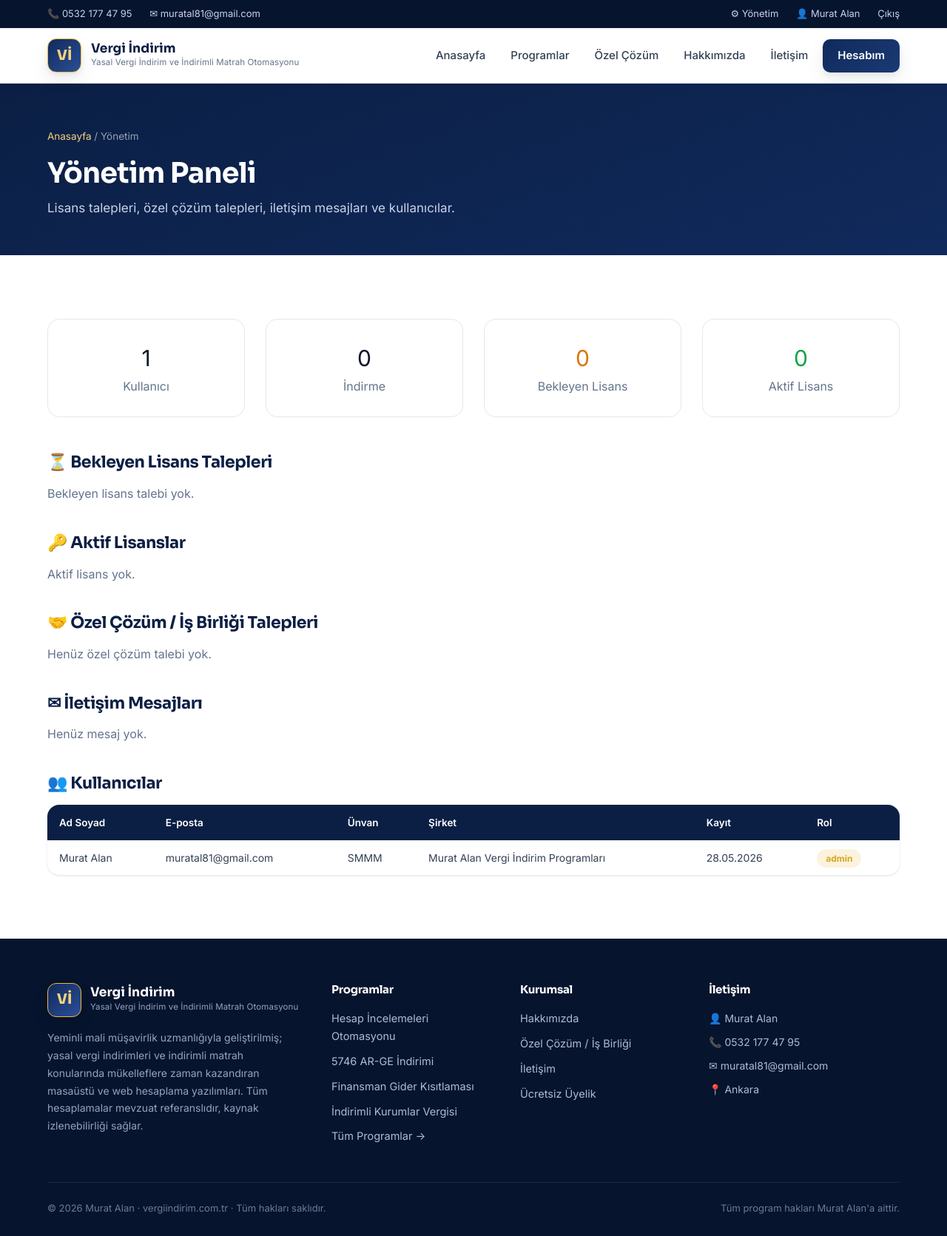
After one commit to muratal81/vergiindirim-portal, a Flask app: page /admin in a window 1280 px wide. The commit adds this page. Shown: the whole page at 74% size. Run offline with Flask 3, Linux system fonts and the light colour scheme; a user stored in the database is signed in; data comes from the database, SQL or seed files in the repository; data that the repository does not hold is empty.

Commit message:
Etik temizlik + Admin paneli + Lisans/onay/1yil mekanizmasi
- 'Tam Tasdik' ve 'YMM tasdiki' ifadeleri kaldirildi (etik - SMMM icin uygun degil)
  -> 'Hesap Incelemeleri Otomasyonu' / 'mali musavirlik uzmanligi'
- fix_legacy_texts(): mevcut DB kayitlarini da gunceller
- Admin sifresi Gsm6287289. (sync_admin_sifre ile mevcut admin'e uygulanir)
- License modeli: onay mekanizmasi + 1 yil gecerlilik + lisans anahtari
- /lisans-talep, /api/lisans-dogrula (program tarafi cagiracak)
- Admin paneli /admin: bekleyen/aktif lisanslar, ozel cozum talepleri,
  iletisim mesajlari, kullanicilar + onaylama islemleri
- Panel: kullanici lisanslarini ve anahtarlarini gorur
- CollabRequest + ContactMessage + License tablolari (db.create_all)

```diff
--- a/app.py
+++ b/app.py
@@ -18,9 +18,29 @@ from flask import (Flask, render_template, request, redirect, url_for, flash,
 from flask_login import (LoginManager, login_user, logout_user, login_required,
                          current_user)
 
+import uuid
+import functools
+from datetime import timedelta
+from flask import jsonify
+
 from config import Config, DOWNLOADS_DIR
 from models import (db, User, Program, ProgramOzellik, Download, Order,
-                    CollabRequest, ContactMessage, seed_programs, seed_admin)
+                    License, CollabRequest, ContactMessage, seed_programs, seed_admin)
+
+
+def _yeni_lisans_anahtari() -> str:
+    """XXXX-XXXX-XXXX-XXXX formatinda benzersiz lisans anahtari."""
+    h = uuid.uuid4().hex.upper()[:16]
+    return "-".join(h[i:i+4] for i in range(0, 16, 4))
+
+
+def admin_required(f):
+    @functools.wraps(f)
+    def wrapper(*args, **kwargs):
+        if not current_user.is_authenticated or not current_user.is_admin:
+            abort(403)
+        return f(*args, **kwargs)
+    return wrapper
 
 
 def create_app() -> Flask:
@@ -85,17 +105,18 @@ def create_app() -> Flask:
         if not program.indirme_dosyasi:
             flash("İndirme dosyası bulunamadı.", "danger")
             return redirect(url_for("program_detay", slug=slug))
-        # Ucretliyse siparis yapilmis olmali (simdilik ucretsiz davraniyoruz)
+
+        # Ucretli programlar lisans (onay + 1 yil gecerlilik) gerektirir
         if not program.ucretsiz:
-            siparis = Order.query.filter_by(
-                user_id=current_user.id, program_id=program.id, durum="odendi"
-            ).first()
-            if not siparis:
+            lisans = (License.query
+                      .filter_by(user_id=current_user.id, program_id=program.id, durum="aktif")
+                      .order_by(License.bitis.desc()).first())
+            if not lisans or not lisans.gecerli_mi:
                 flash(
-                    f"Bu program ücretlidir ({program.fiyat:,.0f}₺). Lütfen önce satın alın.",
-                    "warning"
+                    "Bu program ücretli olup lisans gerektirir. Lütfen lisans talep edin; "
+                    "talebiniz onaylandığında indirme aktifleşecektir.", "warning"
                 )
-                return redirect(url_for("siparis", slug=slug))
+                return redirect(url_for("lisans_talep", slug=slug))
 
         # Indirme kaydi
         dl = Download(user_id=current_user.id, program_id=program.id, ip=request.remote_addr)
@@ -104,23 +125,56 @@ def create_app() -> Flask:
         db.session.commit()
         return send_from_directory(str(DOWNLOADS_DIR), program.indirme_dosyasi, as_attachment=True)
 
-    @app.route("/siparis/<slug>")
+    @app.route("/lisans-talep/<slug>")
     @login_required
-    def siparis(slug):
+    def lisans_talep(slug):
         program = Program.query.filter_by(slug=slug).first_or_404()
         if program.ucretsiz:
             return redirect(url_for("indir", slug=slug))
-        # Mevcut bekleyen siparis var mi?
-        mevcut = Order.query.filter_by(user_id=current_user.id, program_id=program.id).first()
-        if not mevcut:
-            yeni = Order(user_id=current_user.id, program_id=program.id, tutar=program.fiyat)
+        # Zaten aktif lisans var mi?
+        aktif = License.query.filter_by(
+            user_id=current_user.id, program_id=program.id, durum="aktif").first()
+        if aktif and aktif.gecerli_mi:
+            flash("Bu program için zaten geçerli bir lisansınız var.", "info")
+            return redirect(url_for("panel"))
+        # Bekleyen talep var mi?
+        bekleyen = License.query.filter_by(
+            user_id=current_user.id, program_id=program.id, durum="bekliyor").first()
+        if not bekleyen:
+            yeni = License(user_id=current_user.id, program_id=program.id, durum="bekliyor")
             db.session.add(yeni)
             db.session.commit()
         flash(
-            f"Sipariş alındı. Ödeme bilgileri için lütfen {app.config['SITE_TELEFON']} numarasından bizimle iletişime geçin.",
-            "info"
+            f"Lisans talebiniz alındı. Onay ve ödeme bilgileri için {app.config['SITE_TELEFON']} "
+            "numarasından iletişime geçebilirsiniz. Onaylandığında programı indirebilirsiniz.",
+            "success"
         )
         return redirect(url_for("panel"))
+
+    # ----- LISANS DOGRULAMA API (program tarafi cagirir) -----
+    @app.route("/api/lisans-dogrula", methods=["POST", "GET"])
+    def api_lisans_dogrula():
+        anahtar = (request.values.get("anahtar") or "").strip().upper()
+        if not anahtar:
+            return jsonify({"gecerli": False, "mesaj": "Anahtar gönderilmedi."}), 400
+        lisans = License.query.filter_by(anahtar=anahtar).first()
+        if not lisans:
+            return jsonify({"gecerli": False, "mesaj": "Lisans anahtarı bulunamadı."}), 404
+        # Suresi gecmisse durumu guncelle
+        if lisans.durum == "aktif" and lisans.bitis and lisans.bitis < datetime.utcnow():
+            lisans.durum = "suresi_doldu"
+        lisans.son_dogrulama = datetime.utcnow()
+        db.session.commit()
+        return jsonify({
+            "gecerli": lisans.gecerli_mi,
+            "durum": lisans.durum,
+            "program": lisans.program.ad if lisans.program else "",
+            "baslangic": lisans.baslangic.strftime("%d.%m.%Y") if lisans.baslangic else None,
+            "bitis": lisans.bitis.strftime("%d.%m.%Y") if lisans.bitis else None,
+            "kalan_gun": lisans.kalan_gun,
+            "kullanici": lisans.user.ad_soyad if lisans.user else "",
+            "mesaj": "Lisans geçerli." if lisans.gecerli_mi else "Lisans geçersiz veya süresi dolmuş.",
+        })
 
     @app.route("/hakkimizda")
     def hakkimizda():
@@ -244,11 +298,77 @@ def create_app() -> Flask:
             Download.query.filter_by(user_id=current_user.id)
             .order_by(Download.tarih.desc()).limit(20).all()
         )
-        siparisler = (
-            Order.query.filter_by(user_id=current_user.id)
-            .order_by(Order.tarih.desc()).all()
+        lisanslar = (
+            License.query.filter_by(user_id=current_user.id)
+            .order_by(License.talep_tarihi.desc()).all()
         )
-        return render_template("panel.html", indirmeler=indirmeler, siparisler=siparisler)
+        prog_map = {p.id: p for p in Program.query.all()}
+        return render_template("panel.html", indirmeler=indirmeler,
+                               lisanslar=lisanslar, prog_map=prog_map)
+
+    # ------------------ ADMIN PANELI ----------------------
+    @app.route("/admin")
+    @admin_required
+    def admin():
+        bekleyen_lisans = License.query.filter_by(durum="bekliyor").order_by(License.talep_tarihi.desc()).all()
+        aktif_lisans = License.query.filter_by(durum="aktif").order_by(License.bitis.asc()).all()
+        talepler = CollabRequest.query.order_by(CollabRequest.tarih.desc()).limit(50).all()
+        mesajlar = ContactMessage.query.order_by(ContactMessage.tarih.desc()).limit(50).all()
+        kullanicilar = User.query.order_by(User.kayit_tarihi.desc()).all()
+        prog_map = {p.id: p for p in Program.query.all()}
+        istatistik = {
+            "kullanici": User.query.count(),
+            "indirme": Download.query.count(),
+            "bekleyen_lisans": len(bekleyen_lisans),
+            "aktif_lisans": len(aktif_lisans),
+            "talep": CollabRequest.query.filter_by(durum="yeni").count(),
+            "mesaj": ContactMessage.query.filter_by(durum="yeni").count(),
+        }
+        return render_template("admin.html", bekleyen_lisans=bekleyen_lisans,
+                               aktif_lisans=aktif_lisans, talepler=talepler,
+                               mesajlar=mesajlar, kullanicilar=kullanicilar,
+                               prog_map=prog_map, istatistik=istatistik)
+
+    @app.route("/admin/lisans/<int:lid>/onayla")
+    @admin_required
+    def admin_lisans_onayla(lid):
+        lisans = License.query.get_or_404(lid)
+        lisans.anahtar = _yeni_lisans_anahtari()
+        lisans.durum = "aktif"
+        lisans.baslangic = datetime.utcnow()
+        lisans.bitis = datetime.utcnow() + timedelta(days=365)  # 1 yil
+        lisans.onaylayan = current_user.email
+        lisans.onay_tarihi = datetime.utcnow()
+        db.session.commit()
+        flash(f"Lisans onaylandı. Anahtar: {lisans.anahtar} (1 yıl geçerli)", "success")
+        return redirect(url_for("admin"))
+
+    @app.route("/admin/lisans/<int:lid>/iptal")
+    @admin_required
+    def admin_lisans_iptal(lid):
+        lisans = License.query.get_or_404(lid)
+        lisans.durum = "iptal"
+        db.session.commit()
+        flash("Lisans iptal edildi.", "info")
+        return redirect(url_for("admin"))
+
+    @app.route("/admin/talep/<int:tid>/kapat")
+    @admin_required
+    def admin_talep_kapat(tid):
+        t = CollabRequest.query.get_or_404(tid)
+        t.durum = "gorusuldu"
+        db.session.commit()
+        flash("Talep 'görüşüldü' olarak işaretlendi.", "info")
+        return redirect(url_for("admin"))
+
+    @app.route("/admin/mesaj/<int:mid>/kapat")
+    @admin_required
+    def admin_mesaj_kapat(mid):
+        m = ContactMessage.query.get_or_404(mid)
+        m.durum = "okundu"
+        db.session.commit()
+        flash("Mesaj 'okundu' olarak işaretlendi.", "info")
+        return redirect(url_for("admin"))
 
     return app
 
--- /dev/null
+++ b/templates/admin.html
@@ -0,0 +1,132 @@
+{% extends "base.html" %}
+{% block title %}Yönetim Paneli — {{ SITE_ADI }}{% endblock %}
+
+{% block content %}
+<div class="page-head">
+  <div class="container">
+    <div class="breadcrumb"><a href="{{ url_for('index') }}">Anasayfa</a> / Yönetim</div>
+    <h1>Yönetim Paneli</h1>
+    <p>Lisans talepleri, özel çözüm talepleri, iletişim mesajları ve kullanıcılar.</p>
+  </div>
+</div>
+
+<section class="block">
+  <div class="container">
+
+    <!-- ISTATISTIK -->
+    <div class="grid grid-4" style="margin-bottom:48px;">
+      <div class="prog-card" style="text-align:center;"><div class="ds-price" style="font-size:30px;">{{ istatistik.kullanici }}</div><div class="muted">Kullanıcı</div></div>
+      <div class="prog-card" style="text-align:center;"><div class="ds-price" style="font-size:30px;">{{ istatistik.indirme }}</div><div class="muted">İndirme</div></div>
+      <div class="prog-card" style="text-align:center;"><div class="ds-price" style="font-size:30px;color:var(--warning);">{{ istatistik.bekleyen_lisans }}</div><div class="muted">Bekleyen Lisans</div></div>
+      <div class="prog-card" style="text-align:center;"><div class="ds-price" style="font-size:30px;color:var(--success);">{{ istatistik.aktif_lisans }}</div><div class="muted">Aktif Lisans</div></div>
+    </div>
+
+    <!-- BEKLEYEN LISANS TALEPLERI -->
+    <h2 style="font-size:22px;margin-bottom:16px;">⏳ Bekleyen Lisans Talepleri</h2>
+    {% if bekleyen_lisans %}
+    <table class="tbl" style="margin-bottom:40px;">
+      <thead><tr><th>Kullanıcı</th><th>Program</th><th>Talep Tarihi</th><th>İşlem</th></tr></thead>
+      <tbody>
+        {% for l in bekleyen_lisans %}
+        <tr>
+          <td>{{ l.user.ad_soyad }}<br><small class="muted">{{ l.user.email }} · {{ l.user.telefon or '-' }}</small></td>
+          <td>{{ prog_map[l.program_id].ad if l.program_id in prog_map else l.program_id }}</td>
+          <td>{{ l.talep_tarihi.strftime('%d.%m.%Y %H:%M') }}</td>
+          <td>
+            <a href="{{ url_for('admin_lisans_onayla', lid=l.id) }}" class="btn btn-gold" style="padding:7px 14px;font-size:13px;">✓ Onayla (1 yıl)</a>
+            <a href="{{ url_for('admin_lisans_iptal', lid=l.id) }}" class="btn btn-outline" style="padding:7px 14px;font-size:13px;">İptal</a>
+          </td>
+        </tr>
+        {% endfor %}
+      </tbody>
+    </table>
+    {% else %}<p class="muted" style="margin-bottom:40px;">Bekleyen lisans talebi yok.</p>{% endif %}
+
+    <!-- AKTIF LISANSLAR -->
+    <h2 style="font-size:22px;margin-bottom:16px;">🔑 Aktif Lisanslar</h2>
+    {% if aktif_lisans %}
+    <table class="tbl" style="margin-bottom:40px;">
+      <thead><tr><th>Anahtar</th><th>Kullanıcı</th><th>Program</th><th>Bitiş</th><th>Kalan</th><th></th></tr></thead>
+      <tbody>
+        {% for l in aktif_lisans %}
+        <tr>
+          <td><code>{{ l.anahtar }}</code></td>
+          <td>{{ l.user.ad_soyad }}</td>
+          <td>{{ prog_map[l.program_id].ad if l.program_id in prog_map else l.program_id }}</td>
+          <td>{{ l.bitis.strftime('%d.%m.%Y') if l.bitis else '-' }}</td>
+          <td>{% if l.kalan_gun > 30 %}<span class="badge badge-free">{{ l.kalan_gun }} gün</span>{% else %}<span class="badge badge-soon">{{ l.kalan_gun }} gün</span>{% endif %}</td>
+          <td><a href="{{ url_for('admin_lisans_iptal', lid=l.id) }}" class="btn btn-outline" style="padding:6px 12px;font-size:12px;">İptal</a></td>
+        </tr>
+        {% endfor %}
+      </tbody>
+    </table>
+    {% else %}<p class="muted" style="margin-bottom:40px;">Aktif lisans yok.</p>{% endif %}
+
+    <!-- OZEL COZUM TALEPLERI -->
+    <h2 style="font-size:22px;margin-bottom:16px;">🤝 Özel Çözüm / İş Birliği Talepleri</h2>
+    {% if talepler %}
+    <table class="tbl" style="margin-bottom:40px;">
+      <thead><tr><th>İletişim</th><th>Konu / İhtiyaç</th><th>Bütçe</th><th>Tarih</th><th>Durum</th></tr></thead>
+      <tbody>
+        {% for t in talepler %}
+        <tr>
+          <td>{{ t.ad_soyad }} ({{ t.unvan }})<br><small class="muted">{{ t.email }} · {{ t.telefon or '-' }}{% if t.sirket %} · {{ t.sirket }}{% endif %}</small></td>
+          <td><strong>{{ t.konu }}</strong><br><small class="muted">{{ t.detay[:160] }}{% if t.detay|length > 160 %}…{% endif %}</small></td>
+          <td>{{ t.butce or '-' }}</td>
+          <td>{{ t.tarih.strftime('%d.%m.%Y') }}</td>
+          <td>
+            {% if t.durum == 'yeni' %}<span class="badge badge-soon">Yeni</span>
+              <a href="{{ url_for('admin_talep_kapat', tid=t.id) }}" class="btn btn-outline" style="padding:5px 10px;font-size:11px;margin-top:4px;">Görüşüldü</a>
+            {% else %}<span class="badge badge-free">{{ t.durum }}</span>{% endif %}
+          </td>
+        </tr>
+        {% endfor %}
+      </tbody>
+    </table>
+    {% else %}<p class="muted" style="margin-bottom:40px;">Henüz özel çözüm talebi yok.</p>{% endif %}
+
+    <!-- ILETISIM MESAJLARI -->
+    <h2 style="font-size:22px;margin-bottom:16px;">✉ İletişim Mesajları</h2>
+    {% if mesajlar %}
+    <table class="tbl" style="margin-bottom:40px;">
+      <thead><tr><th>Gönderen</th><th>Mesaj</th><th>Tarih</th><th>Durum</th></tr></thead>
+      <tbody>
+        {% for m in mesajlar %}
+        <tr>
+          <td>{{ m.ad_soyad }}<br><small class="muted">{{ m.email }} · {{ m.telefon or '-' }}</small></td>
+          <td><small>{{ m.mesaj[:200] }}{% if m.mesaj|length > 200 %}…{% endif %}</small></td>
+          <td>{{ m.tarih.strftime('%d.%m.%Y') }}</td>
+          <td>
+            {% if m.durum == 'yeni' %}<span class="badge badge-soon">Yeni</span>
+              <a href="{{ url_for('admin_mesaj_kapat', mid=m.id) }}" class="btn btn-outline" style="padding:5px 10px;font-size:11px;margin-top:4px;">Okundu</a>
+            {% else %}<span class="badge badge-free">{{ m.durum }}</span>{% endif %}
+          </td>
+        </tr>
+        {% endfor %}
+      </tbody>
+    </table>
+    {% else %}<p class="muted" style="margin-bottom:40px;">Henüz mesaj yok.</p>{% endif %}
+
+    <!-- KULLANICILAR -->
+    <h2 style="font-size:22px;margin-bottom:16px;">👥 Kullanıcılar</h2>
+    {% if kullanicilar %}
+    <table class="tbl">
+      <thead><tr><th>Ad Soyad</th><th>E-posta</th><th>Ünvan</th><th>Şirket</th><th>Kayıt</th><th>Rol</th></tr></thead>
+      <tbody>
+        {% for u in kullanicilar %}
+        <tr>
+          <td>{{ u.ad_soyad }}</td>
+          <td>{{ u.email }}</td>
+          <td>{{ u.unvan }}</td>
+          <td>{{ u.sirket or '-' }}</td>
+          <td>{{ u.kayit_tarihi.strftime('%d.%m.%Y') }}</td>
+          <td>{% if u.rol == 'admin' %}<span class="badge badge-paid">admin</span>{% else %}{{ u.rol }}{% endif %}</td>
+        </tr>
+        {% endfor %}
+      </tbody>
+    </table>
+    {% endif %}
+
+  </div>
+</section>
+{% endblock %}
--- a/templates/base.html
+++ b/templates/base.html
@@ -4,7 +4,7 @@
   <meta charset="UTF-8">
   <meta name="viewport" content="width=device-width, initial-scale=1.0">
   <title>{% block title %}{{ SITE_ADI }}{% endblock %}</title>
-  <meta name="description" content="{% block meta_desc %}{{ SITE_ADI }} — {{ SITE_SLOGAN }}. Tam Tasdik, AR-GE İndirimi, Finansman Gider Kısıtlaması ve İndirimli Kurumlar Vergisi için YMM uzmanlığıyla geliştirilmiş hesaplama yazılımları.{% endblock %}">
+  <meta name="description" content="{% block meta_desc %}{{ SITE_ADI }} — {{ SITE_SLOGAN }}. Hesap İncelemeleri, AR-GE İndirimi, Finansman Gider Kısıtlaması ve İndirimli Kurumlar Vergisi için mali müşavirlik uzmanlığıyla geliştirilmiş hesaplama yazılımları.{% endblock %}">
   <link rel="preconnect" href="https://fonts.googleapis.com">
   <link rel="preconnect" href="https://fonts.gstatic.com" crossorigin>
   <link href="https://fonts.googleapis.com/css2?family=Inter:wght@400;500;600;700&family=Sora:wght@600;700;800&display=swap" rel="stylesheet">
@@ -22,7 +22,8 @@
       </div>
       <div>
         {% if current_user.is_authenticated %}
-          <a href="{{ url_for('panel') }}">👤 {{ current_user.ad_soyad }}</a>
+          {% if current_user.is_admin %}<a href="{{ url_for('admin') }}">⚙ Yönetim</a>{% endif %}
+          <a href="{{ url_for('panel') }}" class="sep">👤 {{ current_user.ad_soyad }}</a>
           <a href="{{ url_for('cikis') }}" class="sep">Çıkış</a>
         {% else %}
           <a href="{{ url_for('giris') }}">Giriş</a>
@@ -92,7 +93,7 @@
         </div>
         <div>
           <h4>Programlar</h4>
-          <a href="{{ url_for('program_detay', slug='tt-hesap-incelemeleri') }}">Tam Tasdik – Hesap İncelemeleri</a>
+          <a href="{{ url_for('program_detay', slug='tt-hesap-incelemeleri') }}">Hesap İncelemeleri Otomasyonu</a>
           <a href="{{ url_for('program_detay', slug='arge-indirim-5746') }}">5746 AR-GE İndirimi</a>
           <a href="{{ url_for('program_detay', slug='fgk-kvk-11-i') }}">Finansman Gider Kısıtlaması</a>
           <a href="{{ url_for('program_detay', slug='indirimli-kurumlar-vergisi') }}">İndirimli Kurumlar Vergisi</a>
--- a/templates/isbirligi.html
+++ b/templates/isbirligi.html
@@ -37,7 +37,7 @@
         <h2 style="font-size:30px;margin:14px 0 18px;">Hangi konularda program geliştirilebilir?</h2>
         <ul class="feat-list">
           <li>Özellikli vergi konuları (istisna, indirim, KKEG hesaplamaları)</li>
-          <li>Tam tasdik / KDV iade raporlarının otomatik metin üretimi</li>
+          <li>Hesap incelemeleri / KDV iade raporlarının otomatik metin üretimi</li>
           <li>Mizan, muavin, beyanname ve çalışma kâğıdı çapraz mutabakat araçları</li>
           <li>Bordro / muhtasar / SGK çıktılarından otomatik teşvik hesaplama</li>
           <li>Ofisinizin tekrar eden Excel hesaplamalarının otomasyonu</li>
--- a/templates/programlar.html
+++ b/templates/programlar.html
@@ -6,7 +6,7 @@
   <div class="container">
     <div class="breadcrumb"><a href="{{ url_for('index') }}">Anasayfa</a> / Programlar</div>
     <h1>Vergi Hesaplama Programları</h1>
-    <p>Özellikli vergi konuları için YMM uzmanlığıyla geliştirilmiş, mevzuat referanslı yazılımlar.</p>
+    <p>Özellikli vergi konuları için mali müşavirlik uzmanlığıyla geliştirilmiş, mevzuat referanslı yazılımlar.</p>
   </div>
 </div>
 
```
Also changed, not shown: models.py (+79 -11 lines), templates/hakkimizda.html (+4 -4 lines), templates/index.html (+9 -9 lines), templates/panel.html (+15 -11 lines), wsgi.py (+6 -4 lines), README.md.
